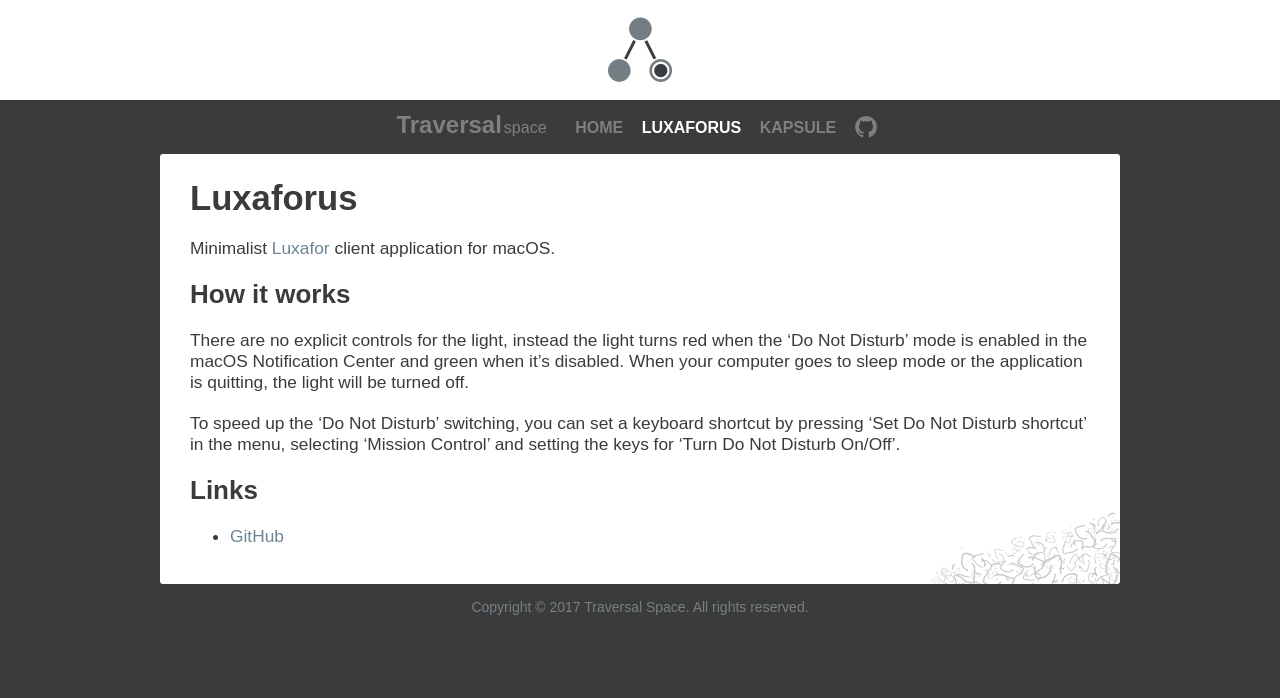
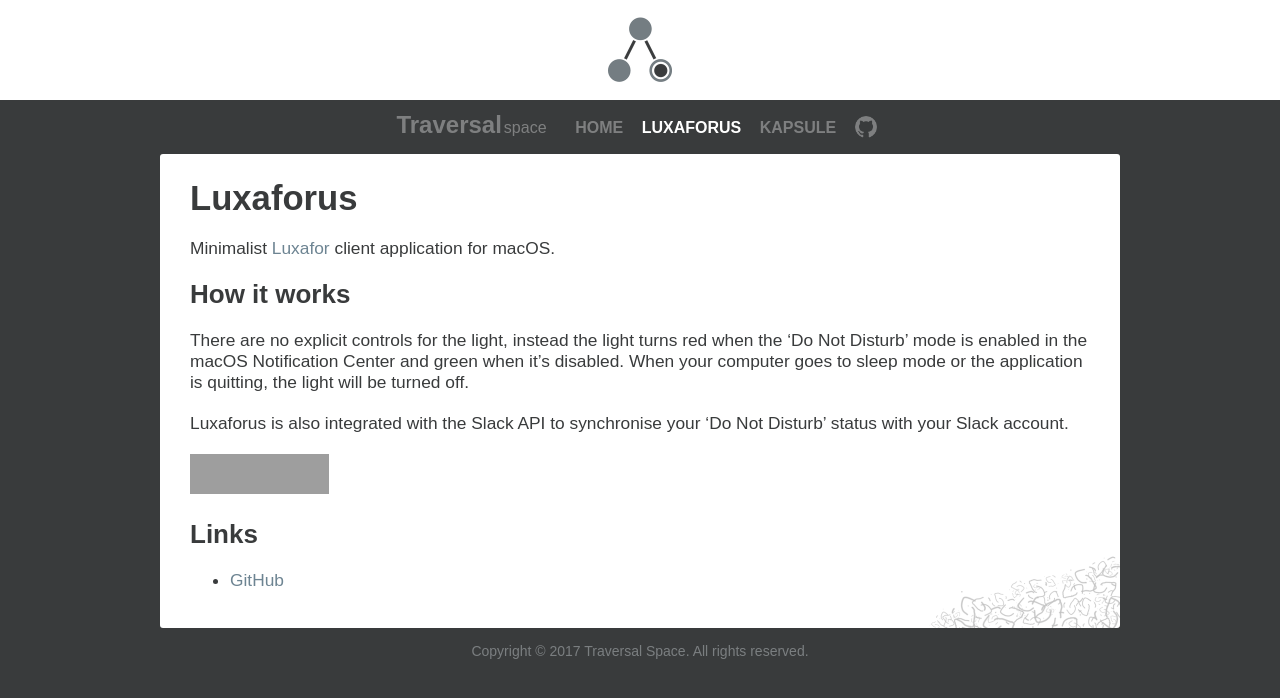
Before and after one commit to Legosteen11/traversals.github.io, a Jekyll site: the page built from luxaforus/index.md, in a window 1280 px wide. Shown: the top 698 px of the page. Built offline with Jekyll 4.4.1, drawn with Linux system fonts in a browser that asks for light colours; nearby versions of some CDN libraries; some web fonts are replaced; grey boxes are pictures that could not be loaded.

Commit message:
Add Slack integration button

```diff
--- a/luxaforus/index.md
+++ b/luxaforus/index.md
@@ -13,7 +13,9 @@
 
 There are no explicit controls for the light, instead the light turns red when the 'Do Not Disturb' mode is enabled in the macOS Notification Center and green when it's disabled. When your computer goes to sleep mode or the application is quitting, the light will be turned off.
 
-To speed up the 'Do Not Disturb' switching, you can set a keyboard shortcut by pressing 'Set Do Not Disturb shortcut' in the menu, selecting 'Mission Control' and setting the keys for 'Turn Do Not Disturb On/Off'.
+Luxaforus is also integrated with the Slack API to synchronise your 'Do Not Disturb' status with your Slack account.
+
+<a href="https://slack.com/oauth/authorize?&client_id=2156328834.215549321910&scope=dnd:write"><img alt="Add to Slack" height="40" width="139" src="https://platform.slack-edge.com/img/add_to_slack.png" srcset="https://platform.slack-edge.com/img/add_to_slack.png 1x, https://platform.slack-edge.com/img/add_to_slack@2x.png 2x" /></a>
 
 ## Links
 
```
